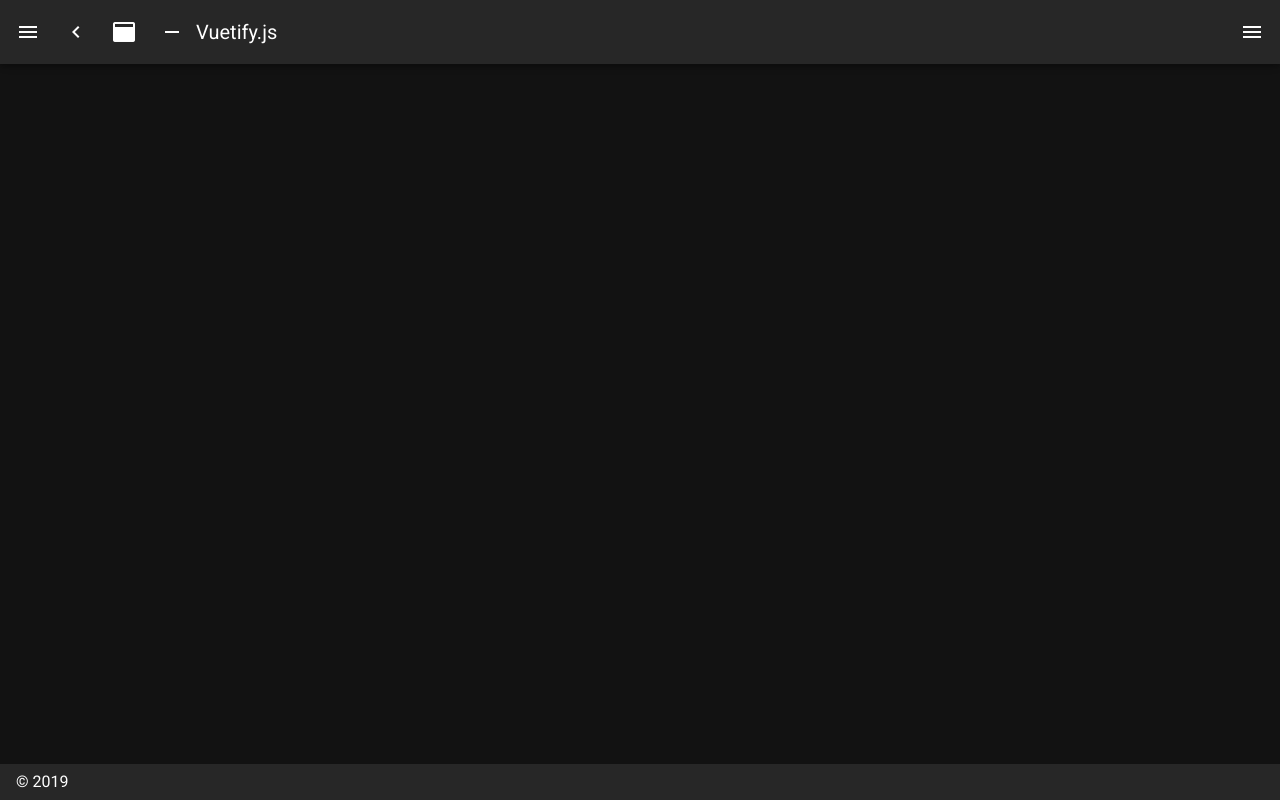
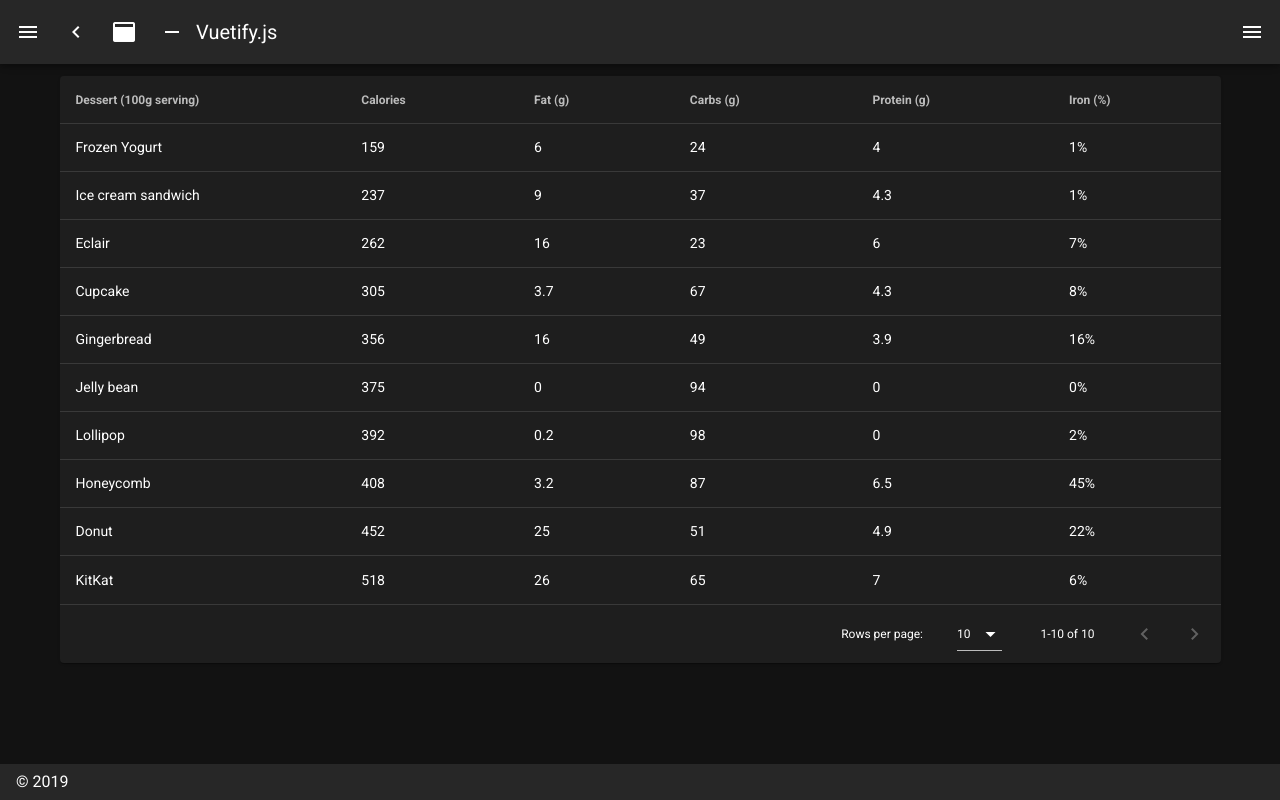
Before and after one commit to yawik/yavue-nuxt, a Nuxt app: page /jobs/search in a window 1280 px wide. Before the commit this address had no page. Built offline with nearby package versions, Linux system fonts and the light colour scheme.

Commit message:
adds jobsearch page using vuetify example

```diff
--- a/layouts/default.vue
+++ b/layouts/default.vue
@@ -105,6 +105,11 @@
           icon: 'mdi-chart-bubble',
           title: 'Inspire',
           to: '/inspire'
+        },
+        {
+          icon: 'mdi-chart-bubble',
+          title: 'Job Search',
+          to: '/jobs/search'
         }
       ],
       miniVariant: false,
--- /dev/null
+++ b/pages/jobs/search.vue
@@ -0,0 +1,181 @@
+<template>
+  <div>
+    <v-data-table
+      :headers="headers"
+      :items="desserts"
+      :options.sync="options"
+      :server-items-length="totalDesserts"
+      :loading="loading"
+      class="elevation-1"
+    ></v-data-table>
+  </div>
+</template>
+
+<script>
+  export default {
+    data () {
+      return {
+        totalDesserts: 0,
+        desserts: [],
+        loading: true,
+        options: {},
+        headers: [
+          {
+            text: 'Dessert (100g serving)',
+            align: 'left',
+            sortable: false,
+            value: 'name',
+          },
+          { text: 'Calories', value: 'calories' },
+          { text: 'Fat (g)', value: 'fat' },
+          { text: 'Carbs (g)', value: 'carbs' },
+          { text: 'Protein (g)', value: 'protein' },
+          { text: 'Iron (%)', value: 'iron' },
+        ],
+      }
+    },
+    watch: {
+      options: {
+        handler () {
+          this.getDataFromApi()
+            .then(data => {
+              this.desserts = data.items
+              this.totalDesserts = data.total
+            })
+        },
+        deep: true,
+      },
+    },
+    mounted () {
+      this.getDataFromApi()
+        .then(data => {
+          this.desserts = data.items
+          this.totalDesserts = data.total
+        })
+    },
+    methods: {
+      getDataFromApi () {
+        this.loading = true
+        return new Promise((resolve, reject) => {
+          const { sortBy, sortDesc, page, itemsPerPage } = this.options
+
+          let items = this.getDesserts()
+          const total = items.length
+
+          if (sortBy.length === 1 && sortDesc.length === 1) {
+            items = items.sort((a, b) => {
+              const sortA = a[sortBy[0]]
+              const sortB = b[sortBy[0]]
+
+              if (sortDesc[0]) {
+                if (sortA < sortB) return 1
+                if (sortA > sortB) return -1
+                return 0
+              } else {
+                if (sortA < sortB) return -1
+                if (sortA > sortB) return 1
+                return 0
+              }
+            })
+          }
+
+          if (itemsPerPage > 0) {
+            items = items.slice((page - 1) * itemsPerPage, page * itemsPerPage)
+          }
+
+          setTimeout(() => {
+            this.loading = false
+            resolve({
+              items,
+              total,
+            })
+          }, 1000)
+        })
+      },
+      getDesserts () {
+        return [
+          {
+            name: 'Frozen Yogurt',
+            calories: 159,
+            fat: 6.0,
+            carbs: 24,
+            protein: 4.0,
+            iron: '1%',
+          },
+          {
+            name: 'Ice cream sandwich',
+            calories: 237,
+            fat: 9.0,
+            carbs: 37,
+            protein: 4.3,
+            iron: '1%',
+          },
+          {
+            name: 'Eclair',
+            calories: 262,
+            fat: 16.0,
+            carbs: 23,
+            protein: 6.0,
+            iron: '7%',
+          },
+          {
+            name: 'Cupcake',
+            calories: 305,
+            fat: 3.7,
+            carbs: 67,
+            protein: 4.3,
+            iron: '8%',
+          },
+          {
+            name: 'Gingerbread',
+            calories: 356,
+            fat: 16.0,
+            carbs: 49,
+            protein: 3.9,
+            iron: '16%',
+          },
+          {
+            name: 'Jelly bean',
+            calories: 375,
+            fat: 0.0,
+            carbs: 94,
+            protein: 0.0,
+            iron: '0%',
+          },
+          {
+            name: 'Lollipop',
+            calories: 392,
+            fat: 0.2,
+            carbs: 98,
+            protein: 0,
+            iron: '2%',
+          },
+          {
+            name: 'Honeycomb',
+            calories: 408,
+            fat: 3.2,
+            carbs: 87,
+            protein: 6.5,
+            iron: '45%',
+          },
+          {
+            name: 'Donut',
+            calories: 452,
+            fat: 25.0,
+            carbs: 51,
+            protein: 4.9,
+            iron: '22%',
+          },
+          {
+            name: 'KitKat',
+            calories: 518,
+            fat: 26.0,
+            carbs: 65,
+            protein: 7,
+            iron: '6%',
+          },
+        ]
+      },
+    },
+  }
+</script>
```
